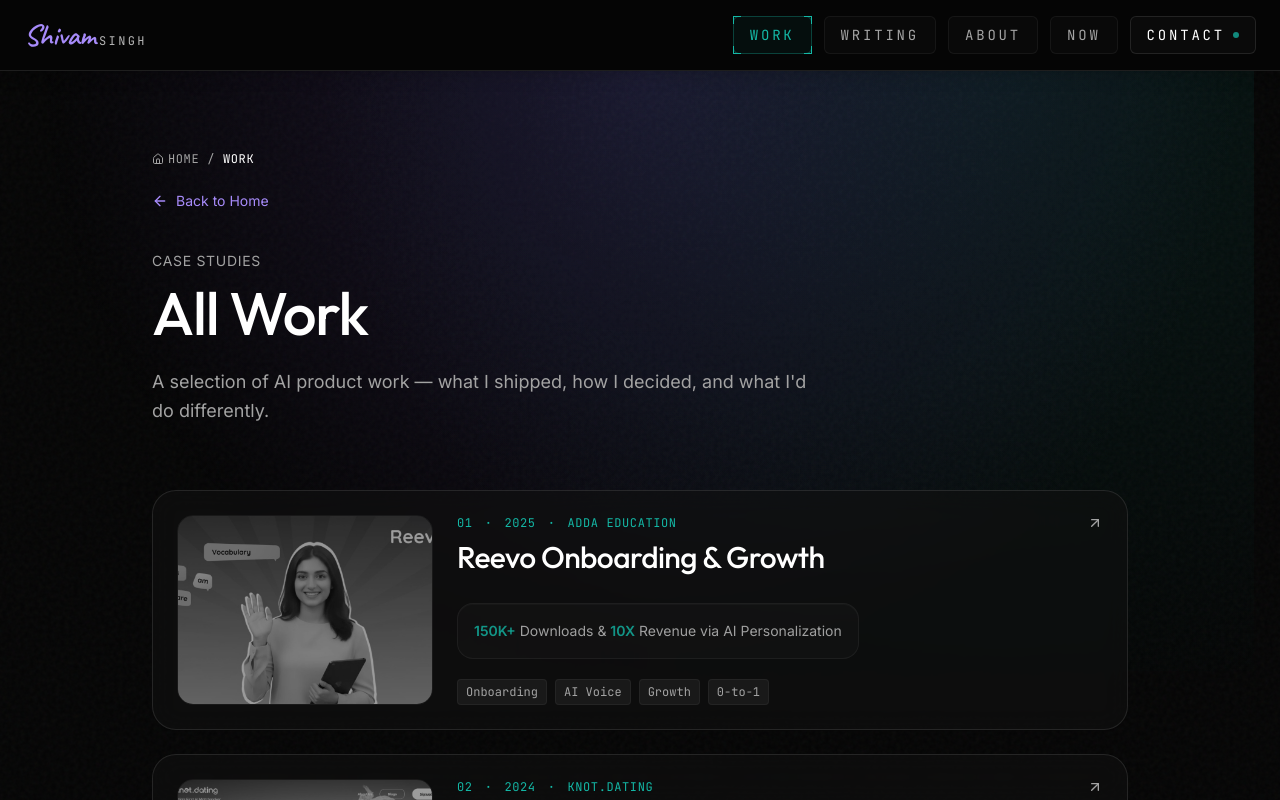
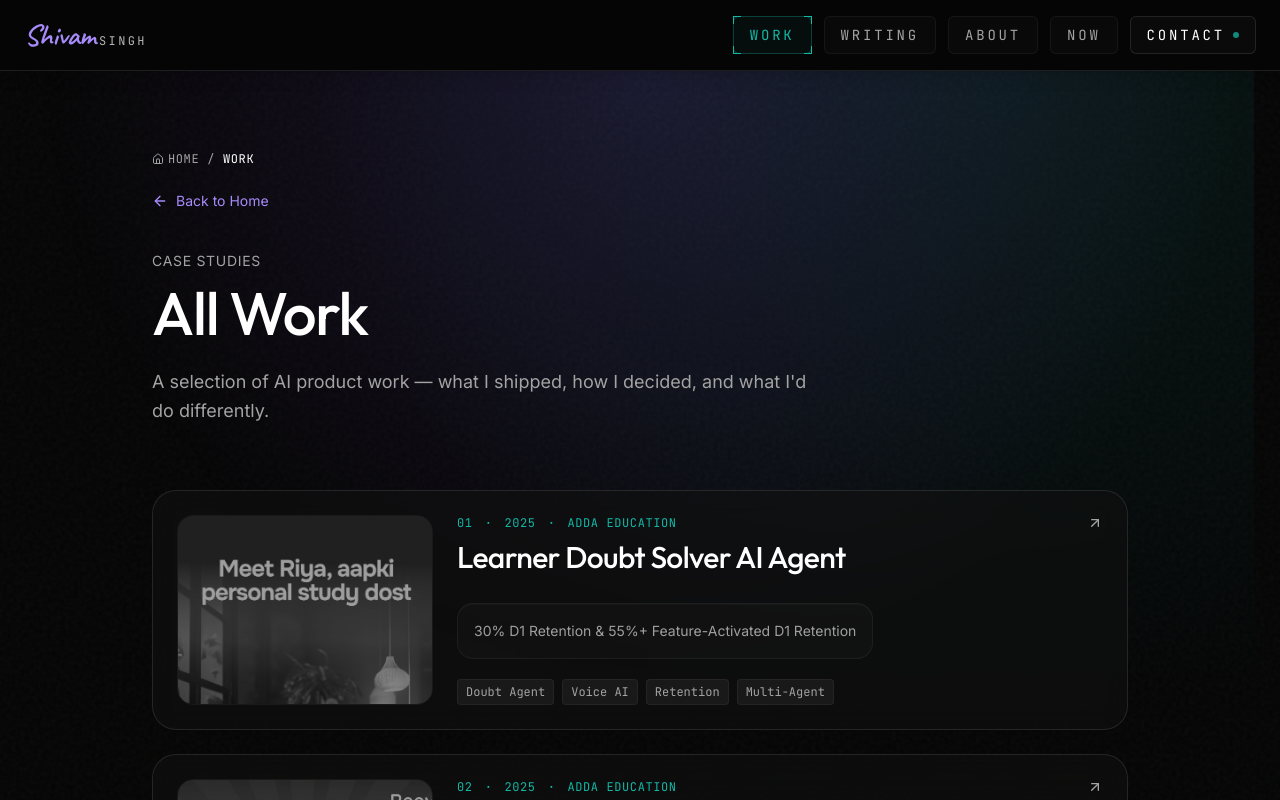
Before and after one commit to ShivUP32/ai-pm-portfolio, a Next.js app: page /work in a window 1280 px wide. Built offline with nearby package versions, Linux system fonts and the light colour scheme.

Commit message:
UI Polish: Integrate Learner Doubt Solver case study, image mockup, and BentoGrid clickable route

```diff
--- /dev/null
+++ b/content/work/learner-doubt-solver.mdx
@@ -0,0 +1,49 @@
+---
+title: "Learner Doubt Solver AI Agent"
+slug: "learner-doubt-solver"
+year: "2025"
+role: "AI Product Manager"
+company: "ADDA EDUCATION"
+team: "AI / Growth / Design"
+headline_metric: "30% D1 Retention & 55%+ Feature-Activated D1 Retention"
+featured: true
+tags: ["Doubt Agent", "Voice AI", "Retention", "Multi-Agent"]
+---
+
+## The Challenge
+Learner had a D1 retention problem. Students were dropping off before they even got started — not because the content was bad, but because doubts went unanswered.
+
+D1 retention was sitting at ~20% — a critical early signal of churn. Students hit friction the moment they had a doubt, and there was no instant resolution mechanism. Our student support was async, human-dependent, and could not scale. The core product insight was clear: **Unresolved doubts = broken learning loop = user exits.**
+
+![Learner Doubt Solver Featured Image](/images/learner.png)
+*Meet Riya, the voice-first AI personal study buddy helping students resolve doubts instantly.*
+
+## The Solution
+We designed and shipped a conversational **AI Doubt Solver Agent** across both chat and voice channels to enable real-time, personalized query resolution.
+
+### Key Design Decisions
+* **Hallucination Control & Guardrails**: Built strict confidence thresholds. If the LLM confidence scored below 85%, the agent gracefully escalated to a human educator instead of guessing, keeping educational content highly accurate.
+* **Persona Design (Meet Riya)**: Styled the agent's tone to be encouraging, conversational, and peer-like ("study dost") using friendly Hinglish to lower the intimidation barrier.
+* **Multi-Turn Memory**: Designed context retention within session boundaries. The agent remembers the previous step in a math or science problem derivation, avoiding repetitive explanations.
+* **Voice vs. Chat Channels**: Shipped voice capabilities for mobile-first users in noisy/low-typing environments, while keeping chat active for quiet study sessions.
+
+## My Role & Product Process
+As the lead PM, I owned the execution lifecycle from scoping to launch:
+- **Problem Identification**: Analyzed user drop-off logs and conducted user interviews, pinpointing "unresolved questions during home study" as the primary churn driver.
+- **Prioritization**: Scoped the agent's initial version, prioritizing high-school level Math and Science where doubt density was highest, and deferring other subjects to a future release.
+- **Velocity (The 15-Day to 5-Day Win)**: Orchestrated team alignment to ship the first version in under 15 days. We then standardized this into a reusable multi-agent framework, cutting integration time for subsequent features to under 5 days.
+
+## Results & Impact
+The Doubt Solver quickly became Learner's single most powerful retention lever.
+
+| Metric | Before | After |
+| :--- | :---: | :---: |
+| **Overall D1 Retention** | ~20% | **30%** |
+| **Feature-Activated D1 Retention** | — | **55%+** |
+| **Agent Integration Velocity** | 15 Days | **&lt;5 Days** |
+
+## The Broader Systemic Impact
+The multi-agent framework we built to power the Doubt Solver was designed for reuse. It was later utilized to launch our **Support Agent** and **English Teacher Agent** with minimal code adjustments, demonstrating robust systems thinking beyond a single feature.
+
+## Intellectual Honesty: What I Learned
+If I were to rebuild this today, I would focus earlier on voice accent adaptation. In early testing, regional accents caused speech-to-text transcription errors for technical terms, leading to false escalations. We resolved this through fine-tuning, but building accent-agnostic speech models from day one would have accelerated initial launch efficacy.
--- a/src/app/work/page.tsx
+++ b/src/app/work/page.tsx
@@ -11,6 +11,12 @@ const getCoverImage = (slug: string) => {
   if (slug.includes('reevo')) {
     return {
       src: '/images/reevo.jpg',
+      className: 'object-cover object-top scale-100 origin-top group-hover:scale-[1.03]'
+    };
+  }
+  if (slug.includes('learner')) {
+    return {
+      src: '/images/learner.png',
       className: 'object-cover object-top scale-100 origin-top group-hover:scale-[1.03]'
     };
   }
--- a/src/components/BentoGrid.tsx
+++ b/src/components/BentoGrid.tsx
@@ -37,6 +37,12 @@ const products: Product[] = [
     vertical: "Doubt Agent",
     description: "AI Doubt Solver agent across chat and voice, fundamentally lifting user retention.",
     metric: "55%+ D1 Retention",
+    headline_metric: "30% D1 Retention & 55%+ Feature-Activated D1 Retention",
+    slug: "learner-doubt-solver",
+    coverImage: {
+      src: "/images/learner.png",
+      className: "object-cover object-top scale-100 origin-top group-hover:scale-[1.03]"
+    }
   },
   {
     title: "Multi-Agent Framework",
```
Also changed, not shown: public/images/learner.png (added).
